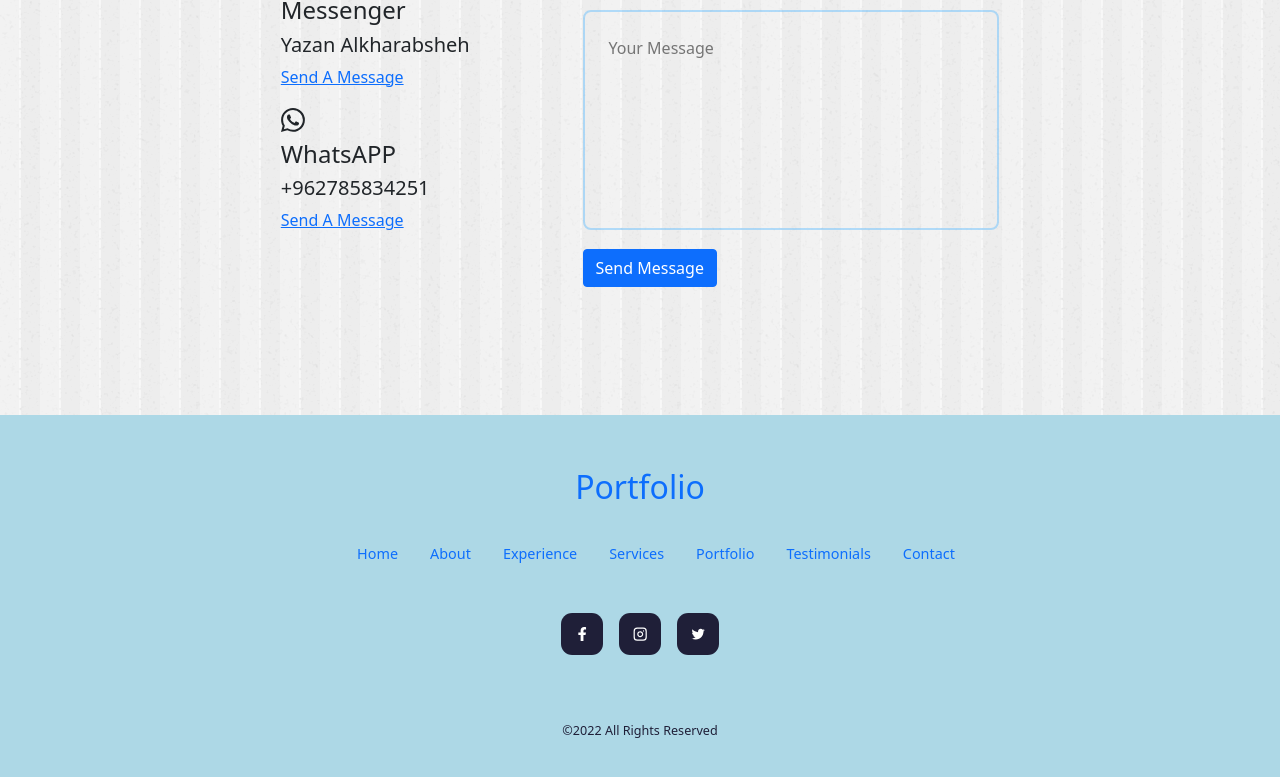
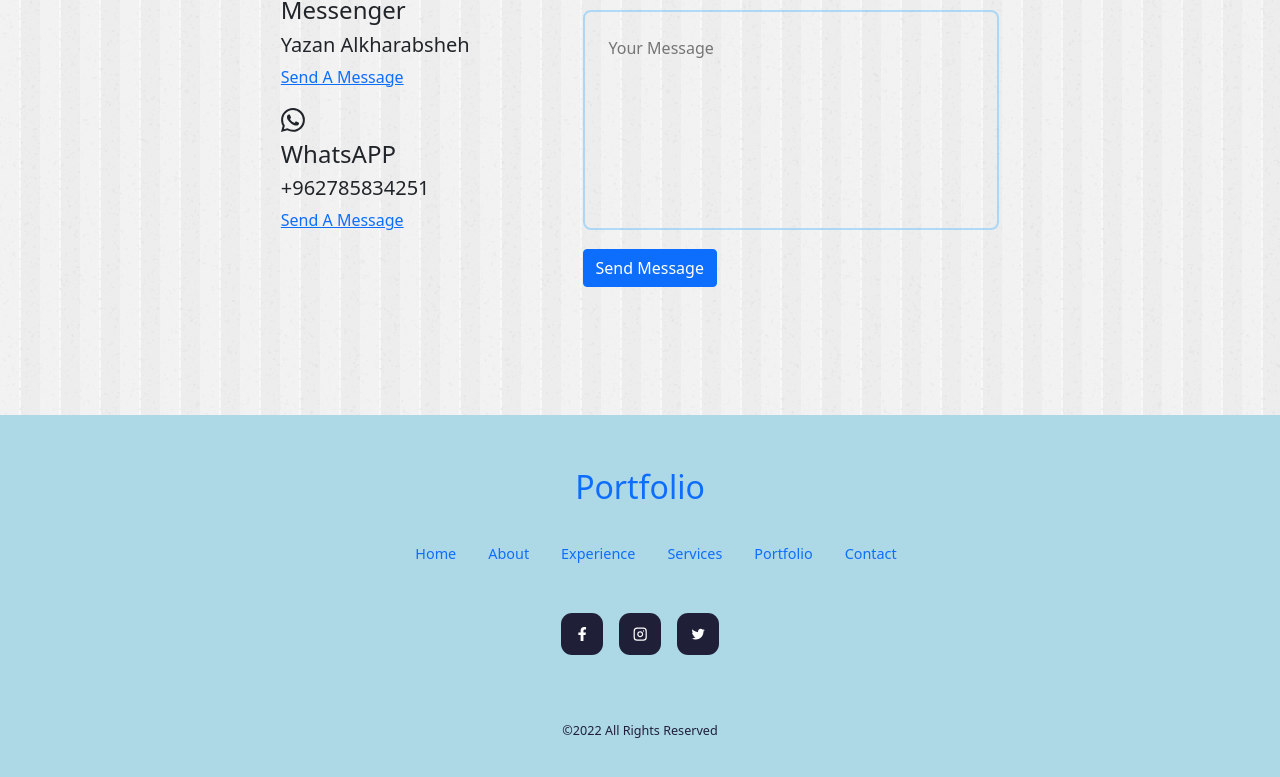
Before and after one commit to yazanabdulhafez/myPortfolio, a React (Create React App) app: page / in a window 1280 px wide. Shown: the part 5521-6298 px from the top of the page. Built offline with nearby package versions, Linux system fonts and the light colour scheme; the HTML template or start-up script is replaced by a standard one.

Commit message:
hide testeimonials part

```diff
--- a/src/Components/footer/SimpleFooter.js
+++ b/src/Components/footer/SimpleFooter.js
@@ -14,7 +14,7 @@ const SimpleFooter = () => {
 <li><a href="#experience">Experience</a></li>
 <li><a href="#services">Services</a></li>
 <li><a href="#portfolio">Portfolio</a></li>
-<li><a href="#testimonials">Testimonials</a></li>
+{/* <li><a href="#testimonials">Testimonials</a></li> */}
 <li><a href="#contact">Contact</a></li>
     </ul>
 
```
